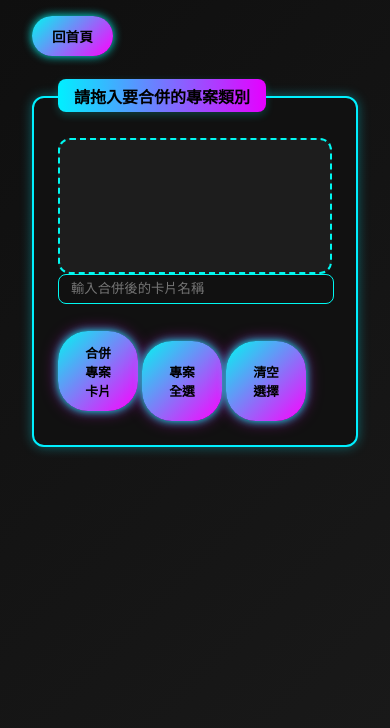
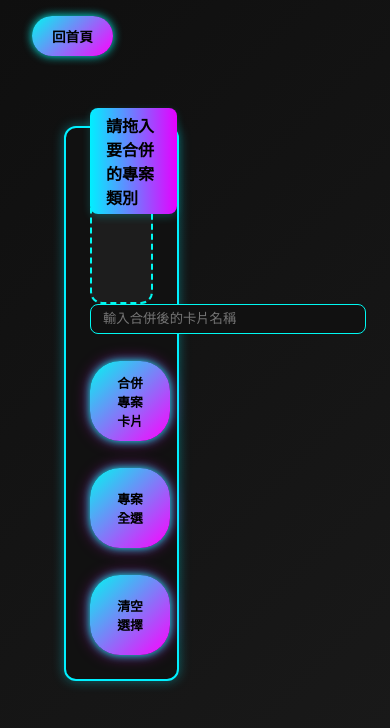
Before and after one commit to Jasmine200407/gantt_with_googlesheet, a Flask app: page /goals in a window 390 px wide. Shown: the top 728 px of the page. Run offline with Flask 3, Linux system fonts and the light colour scheme.

Commit message:
Update styles.css

```diff
--- a/static/styles.css
+++ b/static/styles.css
@@ -637,49 +637,75 @@ input[list] {
 
 /* === 🧩 書櫃式融合卡片系統（新增功能樣式） === */
 
-/* === 📱 第二頁響應式調整：左右變上下 === */
-/* /* === 📱 響應式調整：1100px 以下 === */
+/* === 🧱 基本結構佈局 === */
+#ganttContainer {
+  display: flex;
+  flex-direction: row;
+  justify-content: space-between;
+  align-items: flex-start;
+  gap: 1rem;
+  width: 100%;
+  box-sizing: border-box;
+  flex-wrap: wrap;
+}
+
+.left-side,
+.right-side {
+  flex: 1;
+  box-sizing: border-box;
+}
+
+/* === 🖥️ 桌面寬度（大於 1100px）左右並排 === */
+@media (min-width: 1101px) {
+  .left-side,
+  .right-side {
+    width: 50%;
+    padding: 1rem;
+  }
+
+  #fusionResult .task-group {
+    width: 80%;
+    max-width: 100%;
+    margin: 0 auto;
+    padding: 0;
+    box-sizing: border-box;
+  }
+}
+
+
+/* === 💻 平板寬度（768px～1100px）：左右改為上下 === */
 @media (max-width: 1100px) {
   #ganttContainer {
-    flex-direction: column !important;
+    flex-direction: column;
   }
 
   .left-side,
-  .right-side,
-  #taskManagerContainer {
+  .right-side {
     width: 100% !important;
-    padding-left: 0 !important;
-    padding-right: 0 !important;
+    padding: 0 !important;
   }
 
-  #fusionDropZone {
-    flex-direction: column;
-    align-items: stretch;
-  }
-
+  #fusionResult,
   #fusionResult .task-group {
     width: 100% !important;
     max-width: 100% !important;
+    margin: 0 !important;
+    padding: 0 !important;
+    box-sizing: border-box;
   }
 
   .filter-bar {
     grid-template-columns: 1fr;
   }
+
+  .right-side:empty {
+    display: none !important;
+  }
 }
 
-/* === 預設寬度設定（大於 1100px） === */
-#fusionResult .task-group {
-  width: 80%;
-  max-width: 100%;
-  margin: 0 auto;
-}
 
-/* === 📱 響應式調整：768px 以下 === */
+/* === 📱 手機寬度（小於 768px）：卡片全展開 === */
 @media (max-width: 768px) {
-  #fusionResult .task-group {
-    width: 100%;
-  }
-
   .grid-layout {
     grid-template-columns: 1fr;
     grid-template-areas:
@@ -697,173 +723,20 @@ input[list] {
     height: 80px;
     font-size: 0.9rem;
   }
-} */
 
-/* === 📱 響應式調整：1100px 以下 === */
-@media (max-width: 1100px) {
-  #ganttContainer {
-    flex-direction: column !important;
-  }
-
-  .left-side,
-  .right-side,
-  #taskManagerContainer,
-  #fusionResult {
-    width: 100% !important;
-    padding: 0 !important;
-    margin: 0 !important;
-    box-sizing: border-box;
-  }
-
-  #fusionDropZone {
-    flex-direction: column;
-    align-items: stretch;
-  }
-
+  #fusionResult,
   #fusionResult .task-group {
     width: 100% !important;
-    max-width: 100% !important;
     margin: 0 !important;
     padding: 0 !important;
     box-sizing: border-box;
   }
 
-  .filter-bar {
-    grid-template-columns: 1fr;
+  .task-group {
+    margin-bottom: 1.5rem;
   }
 }
 
-/* === 預設寬度設定（大於 1100px） === */
-#fusionResult .task-group {
-  width: 80%;
-  max-width: 100%;
-  margin: 0 auto;
-  box-sizing: border-box;
-}
-/* === 💻 桌面預設寬度設定（大於 1100px） === */
-#fusionResult {
-  width: 100%;
-  box-sizing: border-box;
-}
-
-#fusionResult .task-group {
-  width: 80%;
-  max-width: 100%;
-  margin: 0 auto;
-  padding: 0;
-  box-sizing: border-box;
-}
-
-
-/* === 📱 響應式調整：1100px 以下（平板～小筆電） === */
-@media (max-width: 1100px) {
-  #ganttContainer {
-    flex-direction: column !important;
-  }
-
-  .left-side,
-  .right-side,
-  #taskManagerContainer,
-  #fusionResult {
-    width: 100% !important;
-    padding: 0 !important;
-    margin: 0 !important;
-    box-sizing: border-box;
-  }
-
-  #fusionDropZone {
-    flex-direction: column;
-    align-items: stretch;
-  }
-
-  #fusionResult .task-group {
-    width: 100% !important;
-    max-width: 100% !important;
-    margin: 0 !important;
-    padding: 0 !important;
-    box-sizing: border-box;
-  }
-
-  .filter-bar {
-    grid-template-columns: 1fr;
-  }
-}
-
-
-/* === 📱 響應式調整：768px 以下（手機） === */
-@media (max-width: 768px) {
-  #fusionResult,
-  #fusionResult .task-group {
-    width: 100% !important;
-    max-width: 100% !important;
-    margin: 0 !important;
-    padding: 0 !important;
-    box-sizing: border-box;
-  }
-
-  .grid-layout {
-    grid-template-columns: 1fr;
-    grid-template-areas:
-      "title"
-      "category"
-      "taskname"
-      "start"
-      "end"
-      "endtotal"
-      "btn";
-  }
-
-  .circle-btn {
-    width: 80px;
-    height: 80px;
-    font-size: 0.9rem;
-  }
-}
-
-
-/* === 🌌 Global Style：整體樣式與基礎字型 === */
-#fusionPageContainer {
-  display: flex;
-  flex-direction: row;
-  align-items: flex-start;
-  /* ← 保持起點對齊 */
-  max-width: 1600px;
-  margin: auto;
-  padding: 2rem;
-  gap: 2rem;
-  box-sizing: border-box;
-}
-
-.left-panel {
-  width: 45%;
-  display: flex;
-  flex-direction: column;
-  gap: 1.5rem;
-  max-height: 100%;
-  box-sizing: border-box;
-}
-
-.right-panel {
-  flex: 1;
-  display: flex;
-  flex-direction: column;
-  gap: 1.5rem;
-}
-
-.left-side {
-  width: 50%;
-  display: flex;
-  flex-direction: column;
-  gap: 2rem;
-  padding-right: 1rem;
-  overflow-y: auto;
-}
-
-.right-side {
-  width: 50%;
-  overflow-y: auto;
-  padding-left: 1rem;
-}
 
 #taskManagerContainer {
   width: 50%;
```
